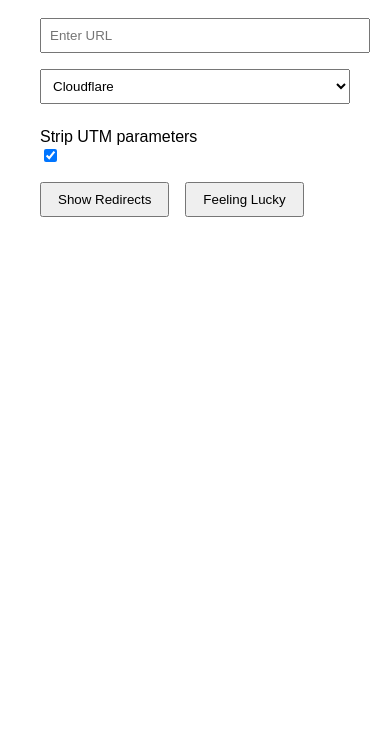
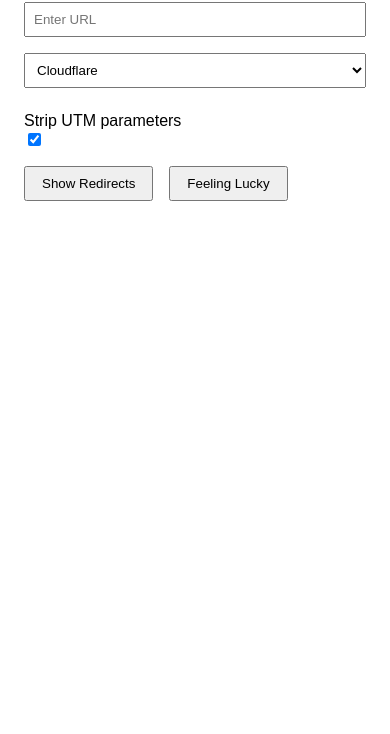
Before and after one commit to charlieegan3/redirector, a plain HTML site: page static/index.html in a window 390 px wide. Shown: the part 110-844 px from the top of the page. Drawn offline with nearby package versions, Linux system fonts and the light colour scheme.

Commit message:
Refine mobile styles

```diff
--- a/static/index.html
+++ b/static/index.html
@@ -3,6 +3,7 @@
   <head>
     <meta charset="UTF-8">
     <title>Redirect Explorer</title>
+    <meta name="viewport" content="width=device-width, initial-scale=1" />
     <script
       src="https://unpkg.com/react@18/umd/react.development.js"
       crossorigin
@@ -15,7 +16,7 @@
     <style>
     body {
       font-family: sans-serif;
-      padding: 2rem;
+      padding: 1rem;
     }
 
     input[type="text"],
@@ -23,10 +24,12 @@
       margin: 0.5rem 0;
       width: 100%;
       padding: 0.5rem;
+      box-sizing: border-box;
     }
 
     button {
       margin-right: 1rem;
+      margin-bottom: 1rem;
       padding: 0.5rem 1rem;
     }
 
```
